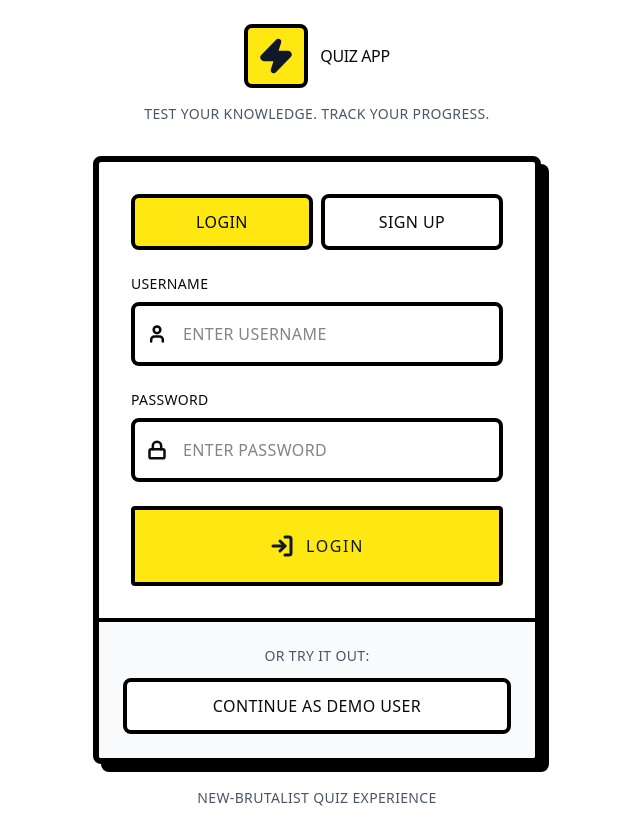
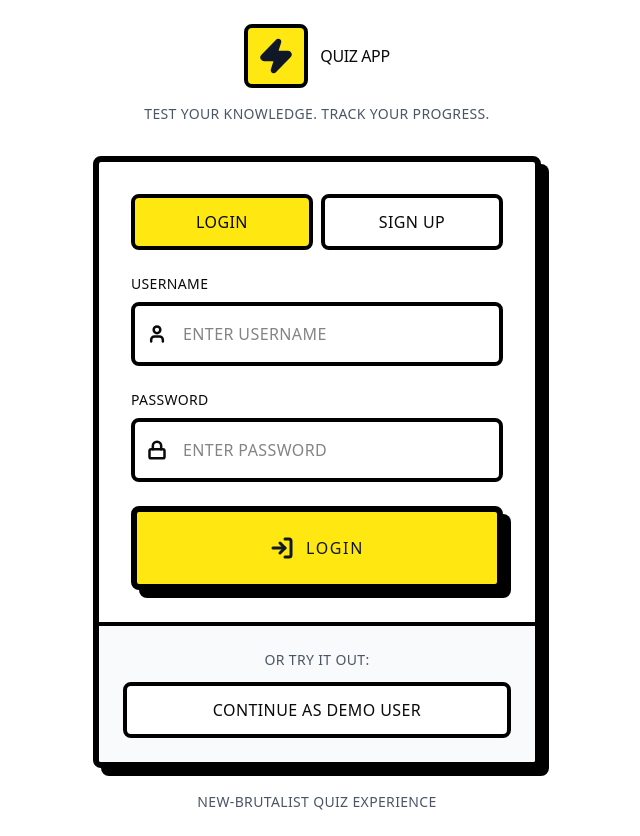
Before and after one commit to JakeerC/quiz-blitz, a Next.js app: page /login in a window 1280 px wide. Shown: the whole page, without its empty margins (323-963 px from the left). Built offline with nearby package versions, Linux system fonts and the light colour scheme.

Commit message:
feat: Redesign BrutalistButton with new styling and integrate it for logout in the dashboard, adjusting secondary foreground color.

```diff
--- a/src/app/dashboard/component.tsx
+++ b/src/app/dashboard/component.tsx
@@ -4,6 +4,7 @@ import {Play, Trophy, History, BarChart3, LogOut} from 'lucide-react';
 import {Logo} from '@/components/ui/Logo';
 import {soundManager} from '@/utils';
 import {cn} from '@/utils';
+import {BrutalistButton} from '@/components/ui/BrutalistButton';
 
 type DashboardProps = {
   username: string;
@@ -79,15 +80,10 @@ export function Dashboard({
               </p>
             </div>
           </div>
-          <button
-            onClick={handleLogout}
-            className={cn(
-              'flex items-center gap-2 border-4',
-              'bg-secondary hover:bg-secondary/80 border-black px-6 py-3 transition-colors'
-            )}>
+          <BrutalistButton onClick={handleLogout} variant="secondary">
             <LogOut size={20} strokeWidth={3} />
-            <span className="tracking-wide uppercase">Logout</span>
-          </button>
+            Logout
+          </BrutalistButton>
         </div>
 
         {/* Stats Cards */}
--- a/src/components/ui/BrutalistButton.tsx
+++ b/src/components/ui/BrutalistButton.tsx
@@ -20,16 +20,13 @@ export function BrutalistButton({
   type = 'button',
 }: BrutalistButtonProps) {
   const baseStyles =
-    'border-box transition-all cursor-pointer select-none rounded';
+    'flex gap-2 items-center border-box transition-all cursor-pointer select-none rounded-md border-6 border-black shadow-md hover:shadow-lg active:shadow-sm';
 
   const variantStyles = {
-    primary:
-      'bg-primary hover:bg-primary-hover active:bg-primary-active text-primary-foreground',
-    secondary: 'bg-card text-card-foreground hover:bg-muted active:bg-muted/80',
-    danger:
-      'bg-destructive hover:bg-destructive-hover active:bg-destructive-active text-destructive-foreground',
-    success:
-      'bg-success hover:bg-success-hover active:bg-success-active text-white',
+    primary: 'bg-primary  text-primary-foreground',
+    secondary: 'bg-secondary  text-secondary-foreground',
+    danger: 'bg-danger  text-danger-foreground',
+    success: 'bg-success  text-success-foreground',
   };
 
   const sizeStyles = {
--- a/src/styles/theme.css
+++ b/src/styles/theme.css
@@ -38,7 +38,7 @@
   --color-secondary-900: var(--color-rose-900);
 
   --color-secondary: var(--color-secondary-500);
-  --color-secondary-foreground: var(--color-secondary-900);
+  --color-secondary-foreground: var(--color-secondary-100);
   --color-secondary-hover: var(--color-secondary-600);
   --color-secondary-active: var(--color-secondary-700);
   --color-secondary-focus: var(--color-secondary-400);
```
